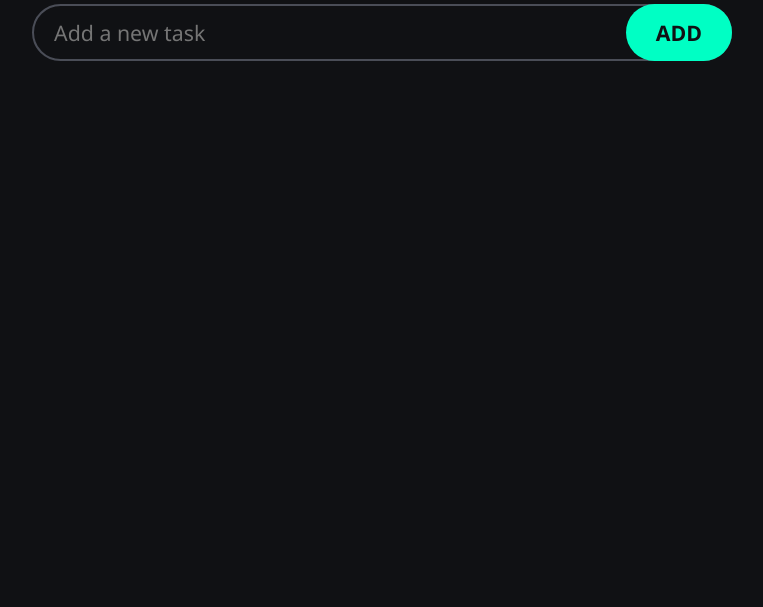
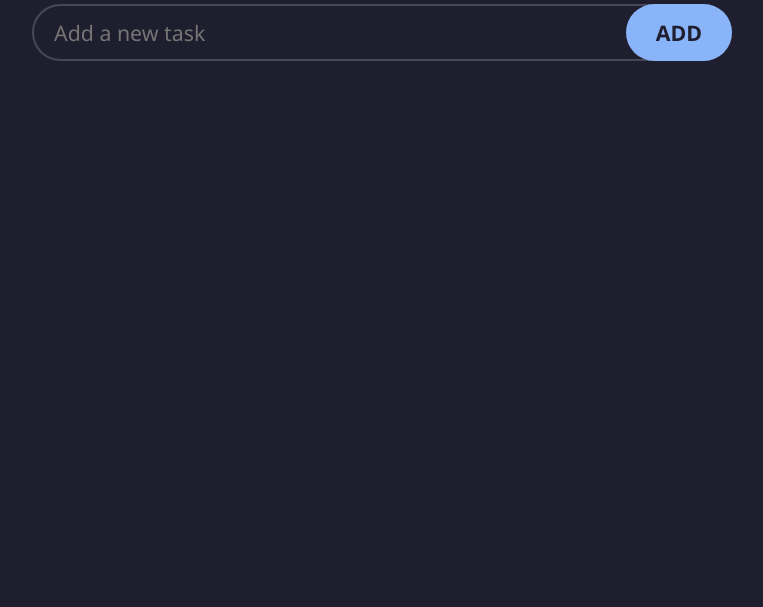
Before and after one commit to imAmit06/todo-app, a plain HTML site: page index.html in a window 1280 px wide. Shown: the part 213-820 px from the top of the page, without its empty margins (258-1021 px from the left). Drawn offline with Linux system fonts and the light colour scheme.

Commit message:
Update color variables in CSS for improved theme consistency

```diff
--- a/style.css
+++ b/style.css
@@ -1,10 +1,11 @@
 :root {
-    --background: #101114;
-    --primary-color: #1C1D20;
-    --secondary-color: #4A4D57;
-    --accent-color: #00FFC4;
-    --text-color: #F9F9F9;
+    --background: #1e1e2e;
+    --primary-color: #313244;
+    --secondary-color: #45475a;
+    --accent-color: #89b4fa;
+    --text-color: #cdd6f4;
 }
+
 
 *{
     margin: 0;
```
